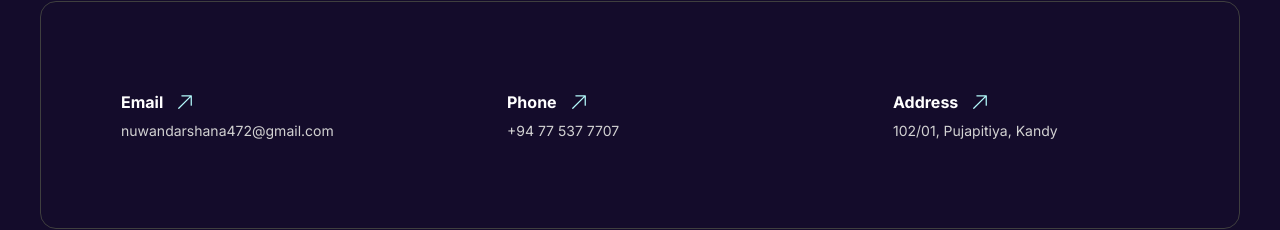
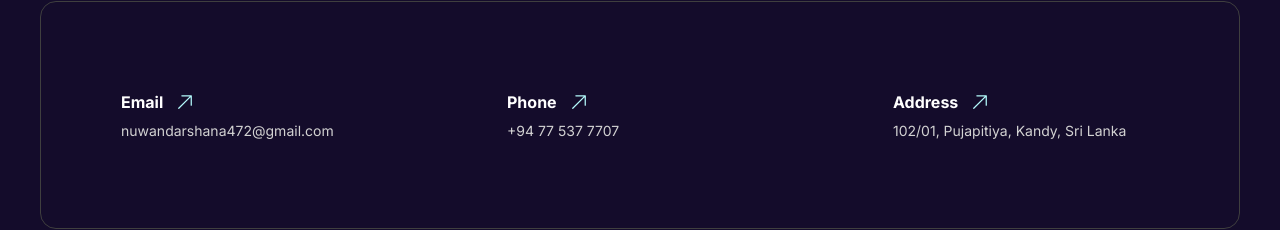
Before and after one commit to NadeeTharuka/apparel-textile-fabric, a Next.js app in the folder client/: page / in a window 1280 px wide. Shown: the part 633-863 px from the top of the page. Built offline with nearby package versions, Linux system fonts and the light colour scheme.

Commit message:
Update page.tsx

```diff
--- a/client/src/app/page.tsx
+++ b/client/src/app/page.tsx
@@ -33,7 +33,7 @@ export default function Home() {
     {
       href: "https://maps.app.goo.gl/9zUiKJKfrnUdksVz7",
       title: "Address",
-      description: "102/01, Pujapitiya, Kandy",
+      description: "102/01, Pujapitiya, Kandy, Sri Lanka",
     },
   ];
 
```
